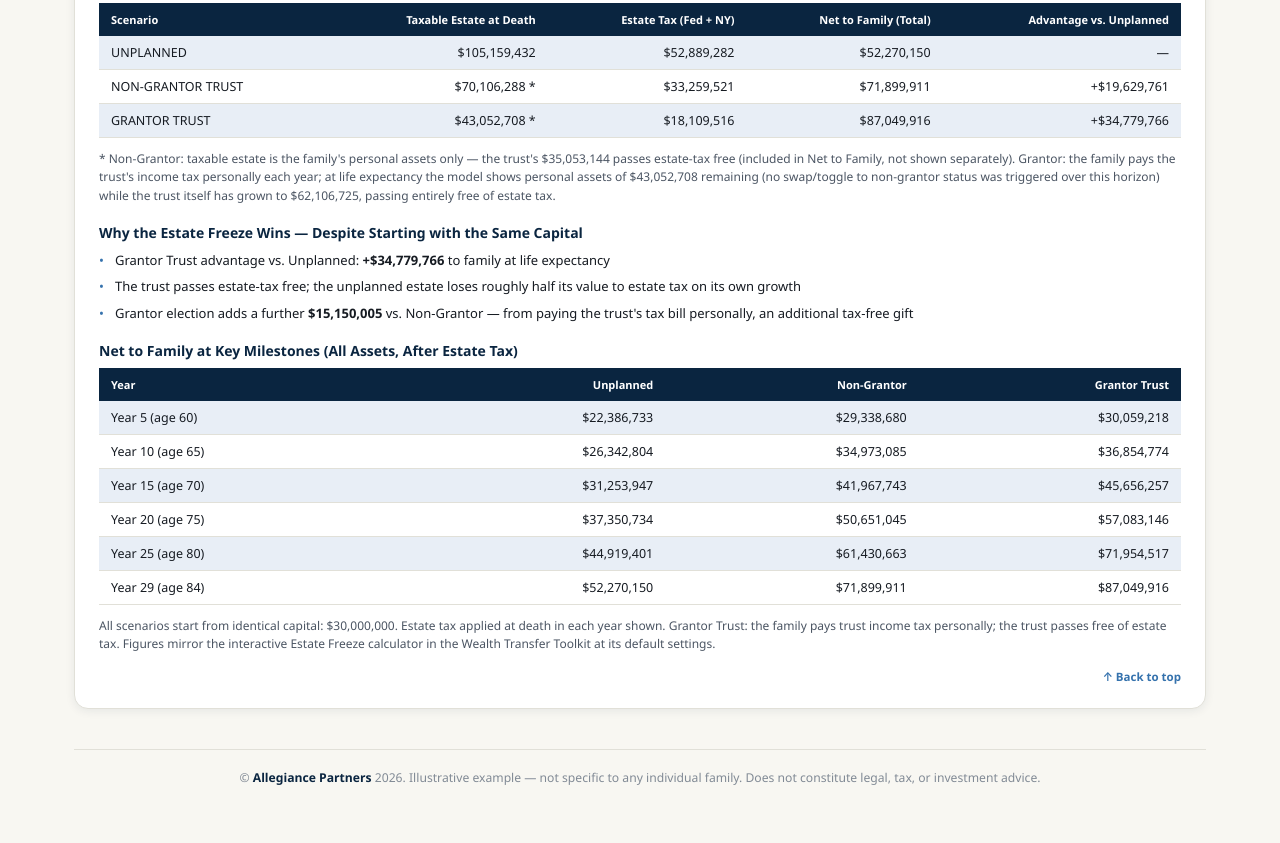
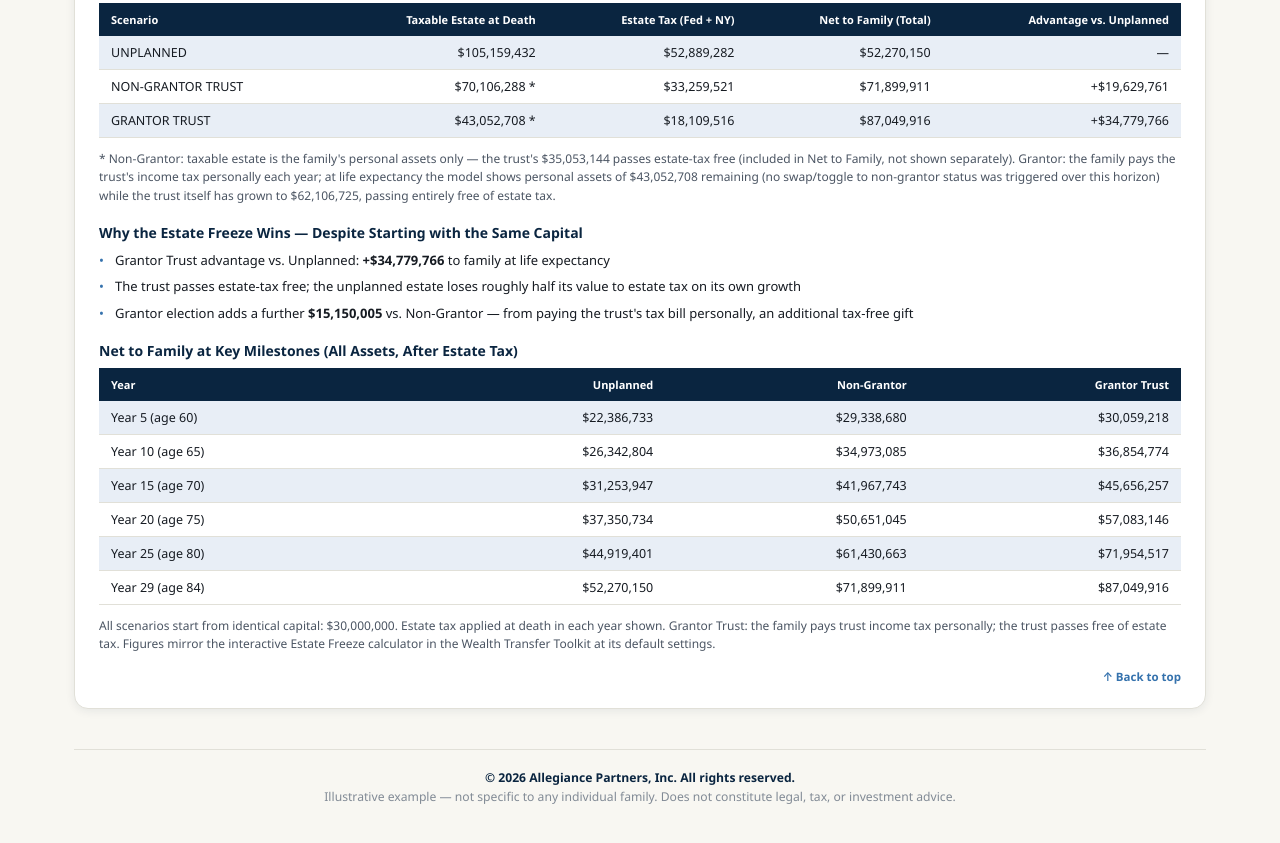
Before and after one commit to allegiancepartners/UHNW-Resource-Hub, a plain HTML site: page uhnw-reference-library.html in a window 1280 px wide. Shown: the part 8623-9466 px from the top of the page. Drawn offline with Linux system fonts and the light colour scheme.

Commit message:
Update footer copyright notice and formatting

```diff
--- a/uhnw-reference-library.html
+++ b/uhnw-reference-library.html
@@ -529,7 +529,7 @@
   </div>
 </section>
 
-<footer>© <strong>Allegiance Partners</strong> 2026. Illustrative example — not specific to any individual family. Does not constitute legal, tax, or investment advice.</footer>
+<footer> <strong>© 2026 Allegiance Partners, Inc. All rights reserved.</strong> <br> Illustrative example — not specific to any individual family. Does not constitute legal, tax, or investment advice.</footer>
 
 </div>
 </body>
```
